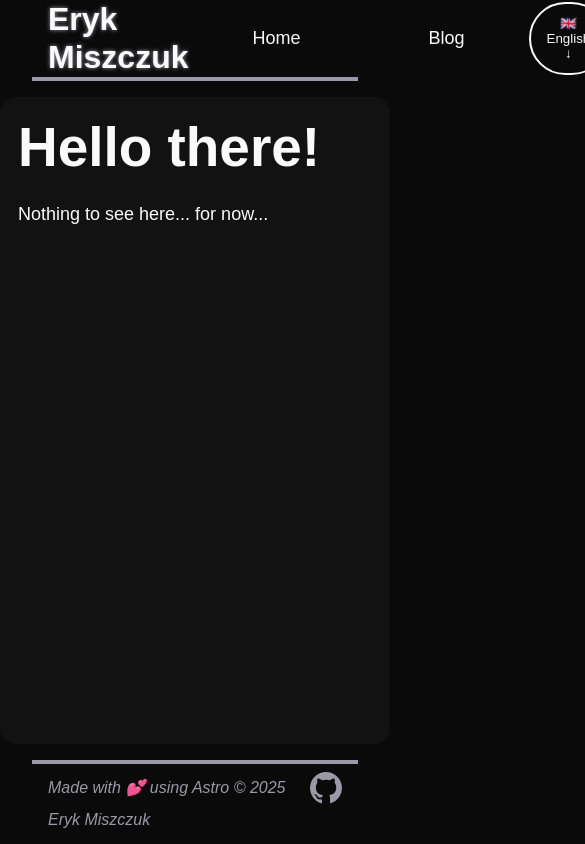
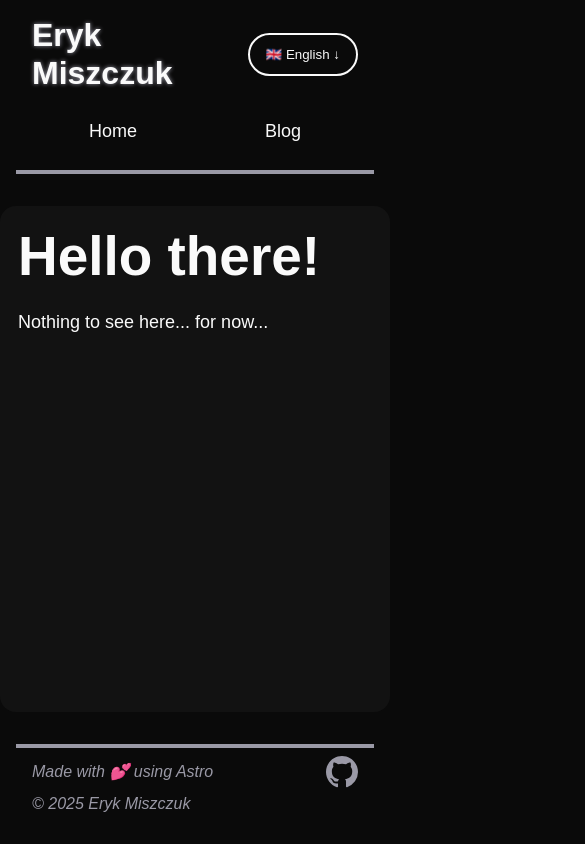
Before and after one commit to ErykMiszczuk/erykmiszczuk.github.io, an Astro site: page /en/blog in a window 390 px wide. Shown: the top 844 px of the page, 585 px wide, since content can reach past the window. Built offline with nearby package versions, Linux system fonts and the light colour scheme; Astro itself is replaced by a stand-in of ours.

Commit message:
Added responsive styling to fit menu and language switcher on the same page

```diff
--- a/src/components/Footer.astro
+++ b/src/components/Footer.astro
@@ -5,8 +5,12 @@ const today = new Date();
 
 <footer class="main-footer">
   <div class="main-footer__copyright">
-    Made with 💕 using Astro &copy; {today.getFullYear()}
-    {SITE_TITLE}
+    <span>Made with 💕 using Astro</span>
+    <span>
+      &copy;
+      {today.getFullYear()}
+      {SITE_TITLE}
+    </span>
   </div>
   <div class="main-footer__spacer"></div>
   <div class="social-links">
@@ -56,4 +60,15 @@ const today = new Date();
   .social-links a:hover {
     color: var(--main-text);
   }
+
+  @media (max-width: 720px) {
+    .main-footer {
+      margin: 1rem;
+    }
+
+    .main-footer__copyright {
+      display: flex;
+      flex-direction: column;
+    }
+  }
 </style>
--- a/src/components/Header.astro
+++ b/src/components/Header.astro
@@ -33,13 +33,14 @@ const blogPath = getRelativeLocaleUrl(currentLang, "blog");
     border-bottom-style: solid;
     border-width: var(--border-w2);
     display: grid;
-    grid-template-columns: 1fr 2fr 1fr;
+    grid-template-columns: [logo] 1fr [nav] 2fr [settings] 1fr;
   }
   .site-logo {
     margin: 0;
     display: flex;
     align-items: center;
     text-shadow: 0 0 4px var(--secondary-text);
+    grid-column: logo;
   }
   .site-logo__link {
     font-size: 2rem;
@@ -49,10 +50,35 @@ const blogPath = getRelativeLocaleUrl(currentLang, "blog");
   .internal-links {
     display: flex;
     justify-content: center;
+    grid-column: nav;
   }
   .user-settings {
     display: flex;
     align-items: center;
     justify-content: end;
+    grid-column: settings;
+  }
+
+  @media (max-width: 720px) {
+    .main-nav {
+      margin: 1rem;
+      display: grid;
+      grid-template-columns: [logo] 1fr [settings] 1fr;
+      grid-template-rows: [nav-top] 1fr [nav-mid] 1fr [nav-bottom];
+    }
+    .site-logo {
+      grid-row: nav-top;
+      grid-column: logo;
+    }
+
+    .internal-links {
+      grid-row: nav-mid;
+      grid-column: logo / 3;
+    }
+
+    .user-settings {
+      grid-row: nav-top;
+      grid-column: settings;
+    }
   }
 </style>
```
